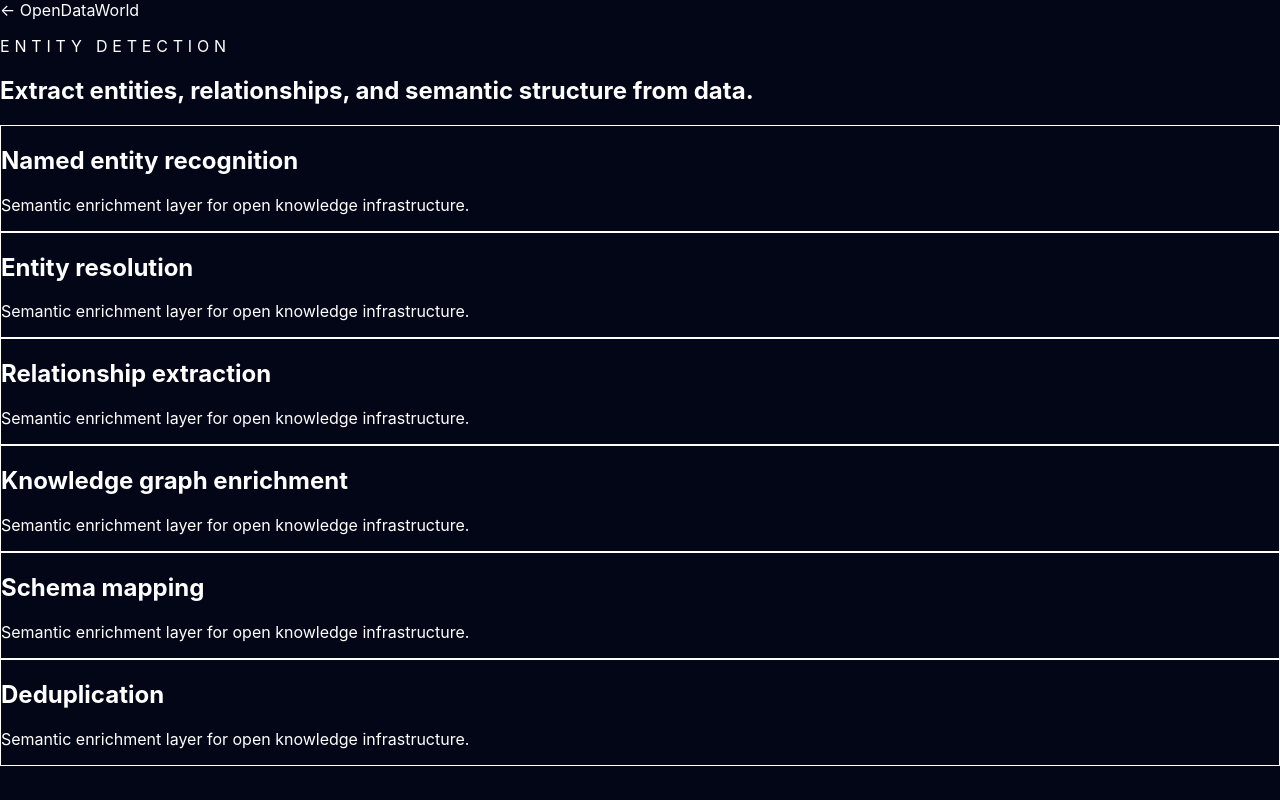
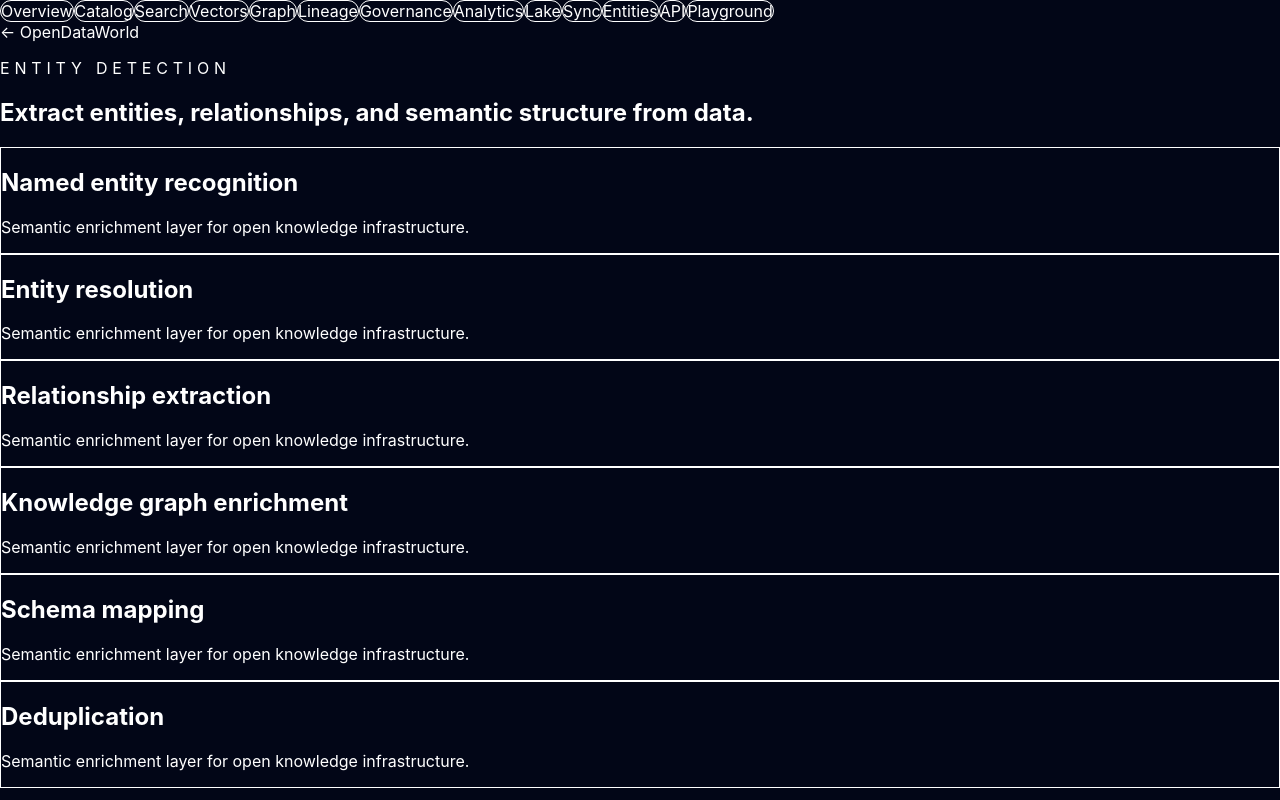
Before and after one commit to opensaaslabs/website, a Next.js app: page /opendataworld/entities in a window 1280 px wide. Built offline with nearby package versions, Linux system fonts and the light colour scheme.

Commit message:
Add OpenDataWorld navigation to entities page

```diff
--- a/app/opendataworld/entities/page.tsx
+++ b/app/opendataworld/entities/page.tsx
@@ -1,9 +1,12 @@
+import { OpenDataWorldNav } from '@/components/opendataworld-nav'
+
 const entityFeatures = ['Named entity recognition', 'Entity resolution', 'Relationship extraction', 'Knowledge graph enrichment', 'Schema mapping', 'Deduplication']
 
 export default function EntitiesPage() {
   return (
-    <main className="min-h-screen bg-slate-950 px-6 py-20 text-white sm:px-10 lg:px-16">
-      <section className="mx-auto max-w-7xl">
+    <main className="min-h-screen bg-slate-950 text-white">
+      <OpenDataWorldNav />
+      <section className="mx-auto max-w-7xl px-6 py-20 sm:px-10 lg:px-16">
         <a href="/opendataworld" className="text-sm font-semibold text-cyan-300">← OpenDataWorld</a>
         <p className="mt-10 text-sm font-semibold uppercase tracking-[0.3em] text-cyan-300">Entity detection</p>
         <h1 className="mt-5 max-w-4xl text-5xl font-black tracking-tight sm:text-7xl">Extract entities, relationships, and semantic structure from data.</h1>
```
